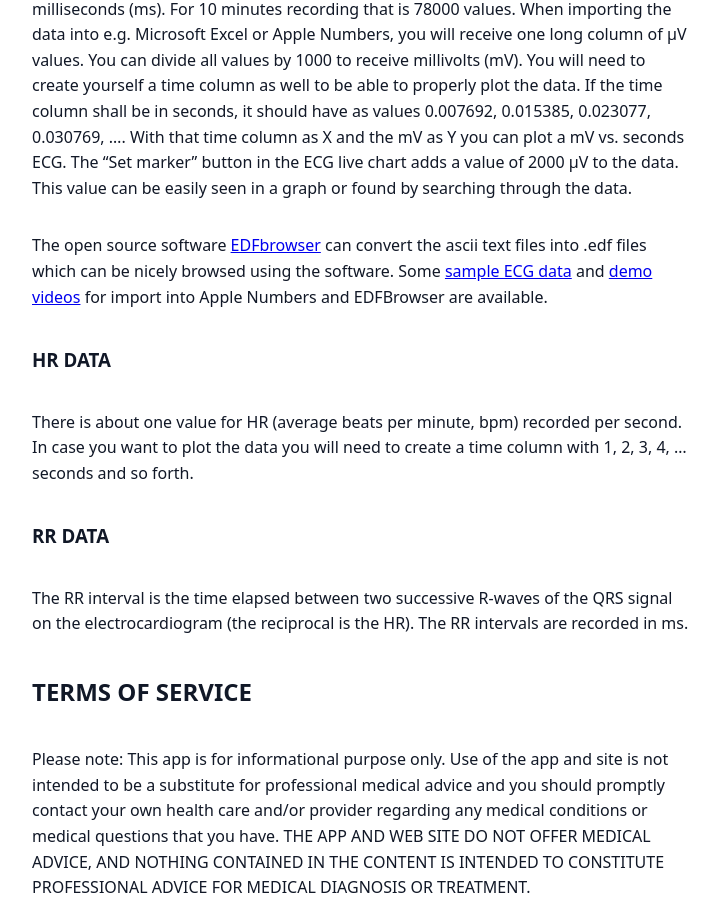
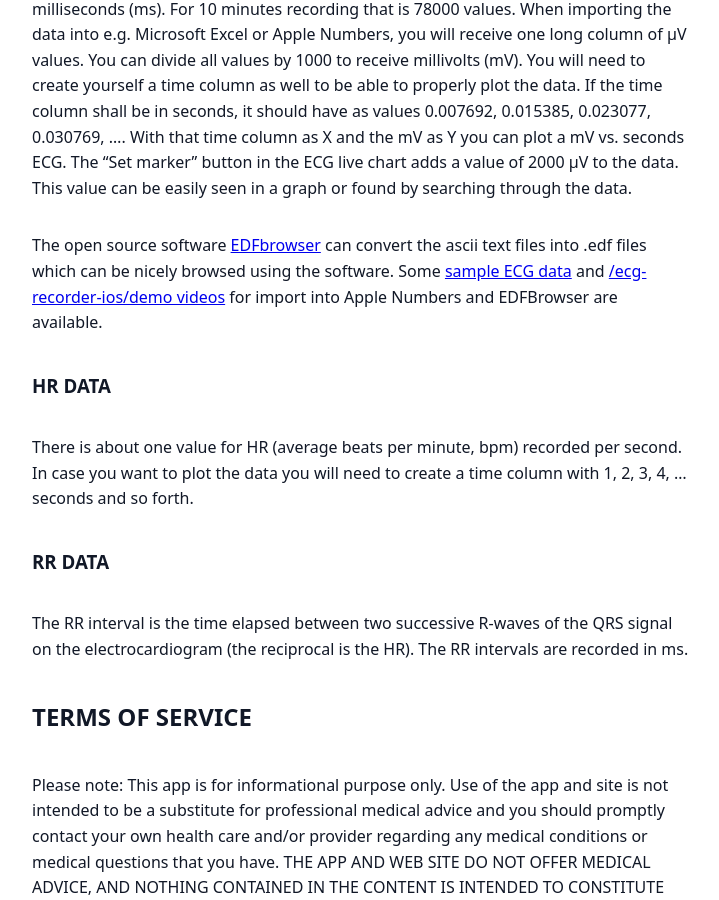
Before and after one commit to poml88/ecg-recorder-ios, a Jekyll site: the page built from index.md, in a window 1280 px wide and 900 px high, scrolled down 1860 px. Shown: the whole window, without its empty margins (132-851 px from the left). Built offline with Jekyll 4.4.1, drawn with Linux system fonts in a browser that asks for light colours.

Commit message:
Update index.md

```diff
--- a/index.md
+++ b/index.md
@@ -29,7 +29,7 @@
 According to specifications ECG data is collected at a rate of 130 Hz (my device works at 130.061 Hz) in microvolts (µV). That means that there is one value every 7.692 milliseconds (ms). For 10 minutes recording that is 78000 values. When importing the data into e.g. Microsoft Excel or Apple Numbers, you will receive one long column of µV values. You can divide all values by 1000 to receive millivolts (mV). You will need to create yourself a time column as well to be able to properly plot the data. If the time column shall be in seconds, it should have as values 0.007692, 0.015385, 0.023077, 0.030769, …. With that time column as X and the mV as Y you can plot a mV vs. seconds ECG.
 The "Set marker" button in the ECG live chart adds a value of 2000 µV to the data. This value can be easily seen in a graph or found by searching through the data.
 
-The open source software [EDFbrowser](https://www.teuniz.net/edfbrowser) can convert the ascii text files into .edf files which can be nicely browsed using the software. Some [sample ECG data](ecg-examples/examples.html) and [demo videos](demo-video/videos.html) for import into Apple Numbers and EDFBrowser are available.
+The open source software [EDFbrowser](https://www.teuniz.net/edfbrowser) can convert the ascii text files into .edf files which can be nicely browsed using the software. Some [sample ECG data](/ecg-recorder-ios/ecg-examples/examples.html) and [/ecg-recorder-ios/demo videos](demo-video/videos.html) for import into Apple Numbers and EDFBrowser are available.
 
 ### HR DATA
 There is about one value for HR (average beats per minute, bpm) recorded per second. In case you want to plot the data you will need to create a time column with 1, 2, 3, 4, … seconds and so forth.
```
